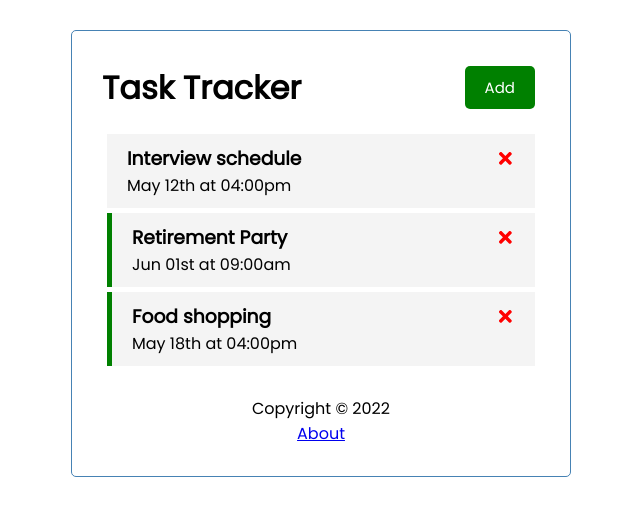
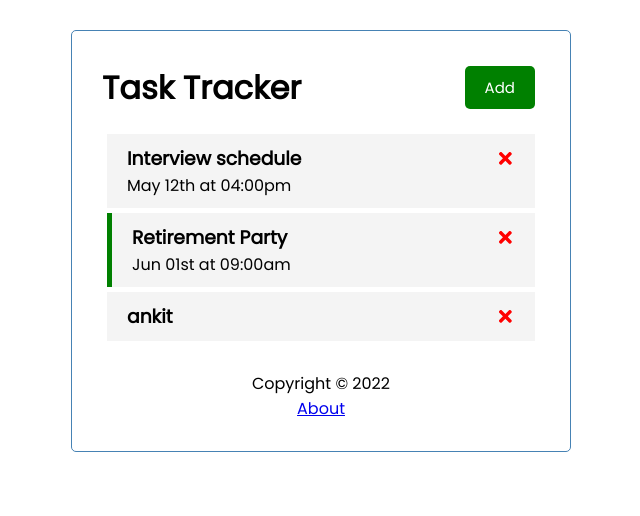
Before and after one commit to ankit1595/react-task-tracker, a React (Create React App) app: page / in a window 1280 px wide. Shown: the top 516 px of the page, without its empty margins (319-959 px from the left). Built offline with nearby package versions, Linux system fonts and the light colour scheme; data requests are answered from the project's data file.

Commit message:
json-server added

```diff
--- a/db.json
+++ b/db.json
@@ -1,19 +1,22 @@
 {
-  "posts": [
+  "tasks": [
     {
       "id": 1,
-      "title": "json-server",
-      "author": "typicode"
+      "text": "Interview schedule",
+      "day": "May 12th at 04:00pm",
+      "reminder": false
+    },
+    {
+      "id": 2,
+      "text": "Retirement Party",
+      "day": "Jun 01st at 09:00am",
+      "reminder": true
+    },
+    {
+      "text": "ankit",
+      "day": "",
+      "reminder": false,
+      "id": 3
     }
-  ],
-  "comments": [
-    {
-      "id": 1,
-      "body": "some comment",
-      "postId": 1
-    }
-  ],
-  "profile": {
-    "name": "typicode"
-  }
+  ]
 }
--- a/package.json
+++ b/package.json
@@ -7,6 +7,7 @@
     "@testing-library/jest-dom": "^5.16.4",
     "@testing-library/react": "^13.2.0",
     "@testing-library/user-event": "^13.5.0",
+    "axios": "^0.27.2",
     "json-server": "^0.17.0",
     "react": "^18.1.0",
     "react-dom": "^18.1.0",
--- a/src/App.js
+++ b/src/App.js
@@ -1,4 +1,4 @@
-import { useState } from "react";
+import { useEffect, useState } from "react";
 import { BrowserRouter as Router, Route, Routes } from "react-router-dom";
 
 import Header from "./components/Header";
@@ -10,26 +10,23 @@
 function App() {
   const [showAddTask, setShowAddTask] = useState(false);
 
-  const [tasks, setTasks] = useState([
-    {
-      id: 1,
-      text: "Interview schedule",
-      day: "May 12th at 04:00pm",
-      reminder: false,
-    },
-    {
-      id: 2,
-      text: "Retirement Party",
-      day: "Jun 01st at 09:00am",
-      reminder: true,
-    },
-    {
-      id: 3,
-      text: "Food shopping",
-      day: "May 18th at 04:00pm",
-      reminder: true,
-    },
-  ]);
+  const [tasks, setTasks] = useState([]);
+
+  useEffect(() => {
+    const getTasks = async () => {
+      const tasksFromServer = await fetchTasks();
+      setTasks(tasksFromServer);
+    };
+    getTasks();
+  });
+
+  //Fetch Tasks
+  const fetchTasks = async () => {
+    const res = await fetch("http://localhost:5000/tasks");
+    const data = await res.json();
+    return data;
+  };
+
   // let isAddClicked = false;
   // //Add task form
   // const handleAddForm = () => {
@@ -38,15 +35,26 @@
   // };
 
   //Add Task
-  const addTask = (task) => {
-    console.log(task);
-    let id = Math.floor(Math.random() * 10000) + 1;
-    setTasks([...tasks, { id, ...task }]);
+  const addTask = async (task) => {
+    const res = await fetch("http://localhost:5000/tasks", {
+      method: "POST",
+      headers: {
+        "Content-type": "application/json",
+      },
+      body: JSON.stringify(task),
+    });
+
+    const data = await res.json();
+
+    setTasks([...tasks, data]);
+    // let id = Math.floor(Math.random() * 10000) + 1;
+    // setTasks([...tasks, { id, ...task }]);
   };
 
   //Delete Task
-  const handleDeleteTask = (task) => {
+  const handleDeleteTask = async (task) => {
     const { id } = task;
+    await fetch(`http://localhost:5000/tasks/${id}`, { method: "DELETE" });
     setTasks(tasks.filter((task, index) => task.id !== id));
   };
   //Toggle Reminder
```
Also changed, not shown: 1 other file (tests, documents, lock files or other folders).
